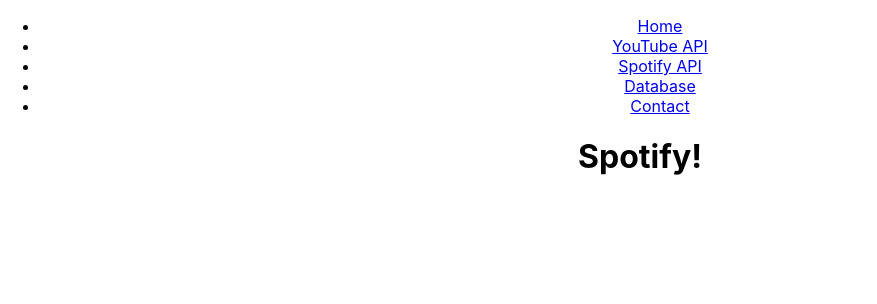
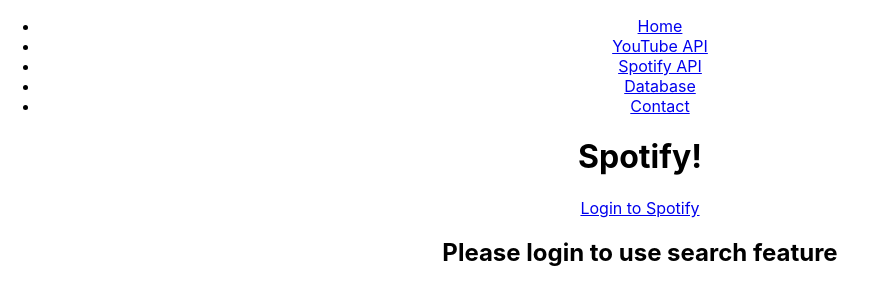
Before and after one commit to CatExposure/Portfolio, a React (Create React App) app: page /SpotifyAPI in a window 1280 px wide. Shown: the top 304 px of the page, without its empty margins (0-877 px from the left). Built offline with nearby package versions, Linux system fonts and the light colour scheme.

Commit message:
messed with spotify api. problems with react rendering everything first, but was able to successfully use api.

```diff
--- a/package.json
+++ b/package.json
@@ -6,6 +6,7 @@
     "@testing-library/jest-dom": "^5.17.0",
     "@testing-library/react": "^13.4.0",
     "@testing-library/user-event": "^13.5.0",
+    "axios": "^1.4.0",
     "react": "^18.2.0",
     "react-dom": "^18.2.0",
     "react-router-dom": "^6.14.2",
--- a/src/Webpages/Spotify_API.js
+++ b/src/Webpages/Spotify_API.js
@@ -1,9 +1,107 @@
-import React from 'react'
+import React from 'react';
+import {useEffect, useState} from "react";
+import axios from 'axios';
 
 function SpotifyAPI(){
+    const CLIENT_ID = "b0fddc430d1245ec9a363bee851354d8"; //identifier of the created app
+    const REDIRECT_URI = "http://localhost:3000/SpotifyAPI"; //where the user will get redirected once they login through spotify
+    const AUTH_ENDPOINT = "https://accounts.spotify.com/authorize"; //where the user will get directed once they click the login button on our page
+    const RESPONSE_TYPE = "token"; //the token of their credentials and permissions
+
+    const [token, setToken] = useState("");
+    const [searchKey, setSearchKey] = useState("");
+    const [artists, setArtists] = useState([]);
+
+    useEffect(()=> {
+        //obtains the hash from our current webpage as well as token from our local storage (if we have one)
+        const hash = window.location.hash;
+        let token = window.localStorage.getItem("token");
+
+        //if there is no token stored in the local storage (returned null) AND there is no hash...
+        if(!token && hash) {
+            //replaces the '#' and '?' symbols from our hash, then obtains the token using the urlParams.get function
+            let urlParams = new URLSearchParams(window.location.hash.replace("#","?"));
+            let token = urlParams.get('access_token');
+
+            //once the token is obtained, removes the hash and sets the token value into our localStorage as 'token'
+            window.location.hash="";
+            window.localStorage.setItem("token", token);
+            window.location.reload(false);
+        }
+
+        //lastly, sets the 'state' of token to the value of the token we obtained
+        setToken(token);
+    }, [])// because [] is blank, the useEffect function runs only on its initial render
+
+    //sets the token state to blank and removes the localStorage token
+    const logout = () => {
+        setToken("");
+        window.localStorage.removeItem("token");
+        window.location.reload(false);
+    }
+
+    //we use axios as it is more secure (prevents xsrf), but functions similarly to a fetch request
+    //we use an async function with await to ensure that no further code is executed before the fetch request is complete
+    //lastly, we set the state of artists to an array of all the items for each artist in the data we fetched
+    const searchArtists = async (e) => {
+        e.preventDefault();
+        const {data} = await axios.get("https://api.spotify.com/v1/search", {
+            headers: {
+                Authorization: `Bearer ${token}`
+            },
+            params: {
+                q: searchKey,
+                type: "artist"
+            }
+        })
+
+        setArtists(data.artists.items);
+    }
+
+    //maps out the artists and gives each artists a div with their id as the key, then includes an image and their name.
+    //make sure to include the try catch statement, otherwise this will give an error due to there being no artists to map out (as we haven't searched anything yet)
+    const renderArtists = () => {
+            return artists.map(artist => (
+                <div key={artist.id}>
+                    {artist.images.length ? <img src={artist.images[0].url} alt =""/> : <div>No Image</div>}
+                    {artist.name}
+                </div>
+            ))
+    }
+
+    const test = () => {
+        if (!token) {
+            return (
+                <div>
+                    <a href={`${AUTH_ENDPOINT}?client_id=${CLIENT_ID}&redirect_uri=${REDIRECT_URI}&response_type=${RESPONSE_TYPE}`}>Login to Spotify</a>
+                </div>
+            )
+        } else {
+            return (
+            <div>
+                <button onClick={logout}>Logout</button>
+            </div>
+            )
+        }
+    }
+
     return(
         <div>
             <h1>Spotify!</h1>
+            {test()}
+            {token ?
+                <form onSubmit={searchArtists}>
+                    <input type="text" onChange={e => setSearchKey(e.target.value)}/>
+                    <button type={"submit"}>Search</button>
+                </form>
+
+                : <h2>Please login to use search feature</h2>
+            }
+            <div id='artistSection'>
+
+            </div>
+            {renderArtists()}
+
         </div>
     )
 }
```
Also changed, not shown: 1 other file (tests, documents, lock files or other folders).
